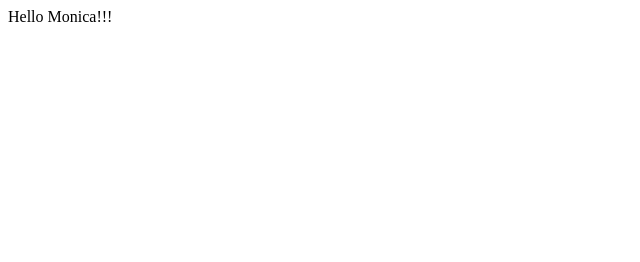
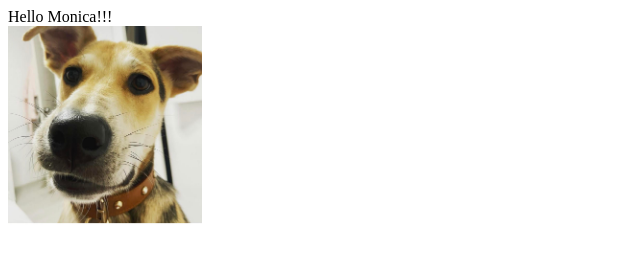
Before and after one commit to monicagmaa/monicagmaa.github.io, a plain HTML site: page index.html in a window 1280 px wide. Shown: the whole page, without its empty margins (0-640 px from the left). Drawn offline with Linux system fonts and the light colour scheme.

Commit message:
add image

```diff
--- a/index.html
+++ b/index.html
@@ -1,4 +1,7 @@
 <html>
 </h1>Hello Monica!!!</h1>
+<div>
+    <img src="covichos.jpg" height="200">
+</div>
 
 </html>
```
Also changed, not shown: Covichos.jpg (added).
